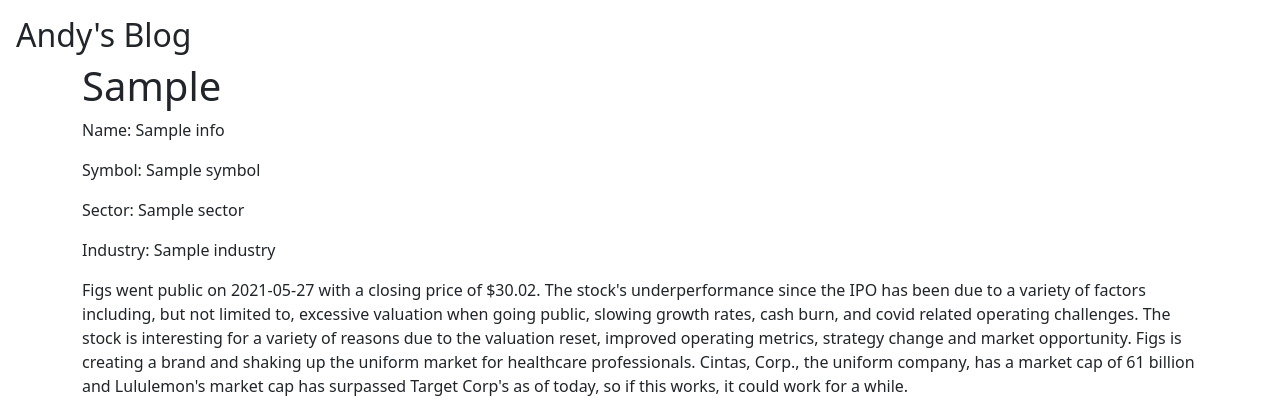
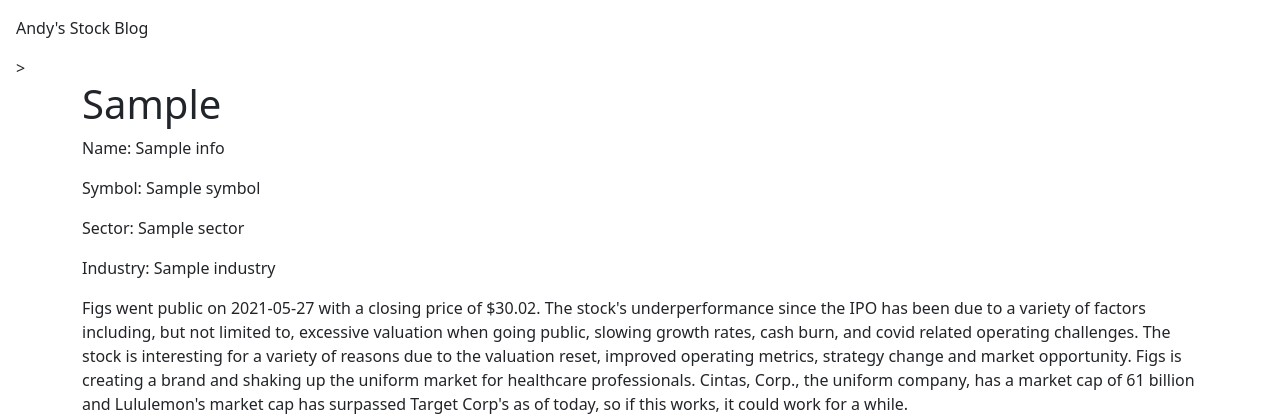
Before and after one commit to andyroediger/mypythonapp, a Flask app: template templates/test.html in a window 1280 px wide. Shown: the top 416 px of the page. Run offline with Flask 3, Linux system fonts and the light colour scheme; the template is opened without the code that fills it: most values are stand-ins (such as "Sample title", 1, 10 or a date in 2020); parts of the project's set-up code (start-up, migrations or seed data) failed here and were passed over.

Commit message:
blog title

```diff
--- a/templates/test.html
+++ b/templates/test.html
@@ -9,9 +9,10 @@
         integrity="sha384-T3c6CoIi6uLrA9TneNEoa7RxnatzjcDSCmG1MXxSR1GAsXEV/Dwwykc2MPK8M2HN" crossorigin="anonymous">
     <title>Andy's Blog</title>
 </head>
-<h2>Andy's Blog</h2>
+
 
 <body class="p-3"> <!-- Add padding to the body -->
+    <p>Andy's Stock Blog</p>>
     <div class="container"> <!-- Wrap your content in a container to add standard margins -->
     <h1>{{ info.underlyingSymbol }}</h1>
     <p>Name: {{ info.longName }}</p>
```
